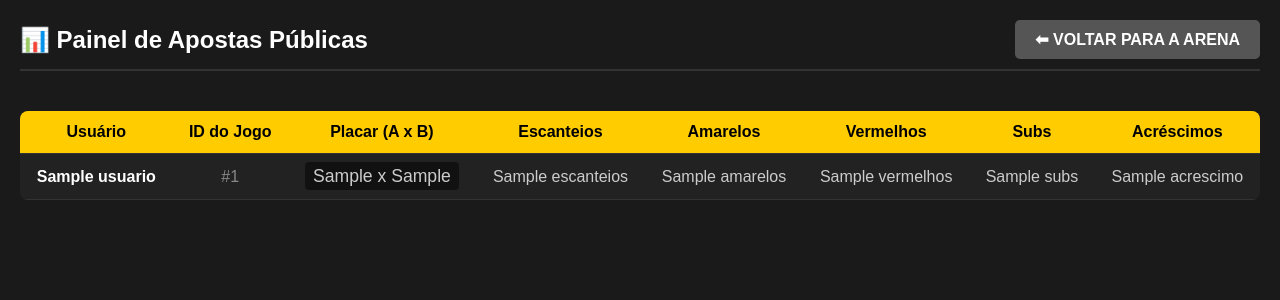
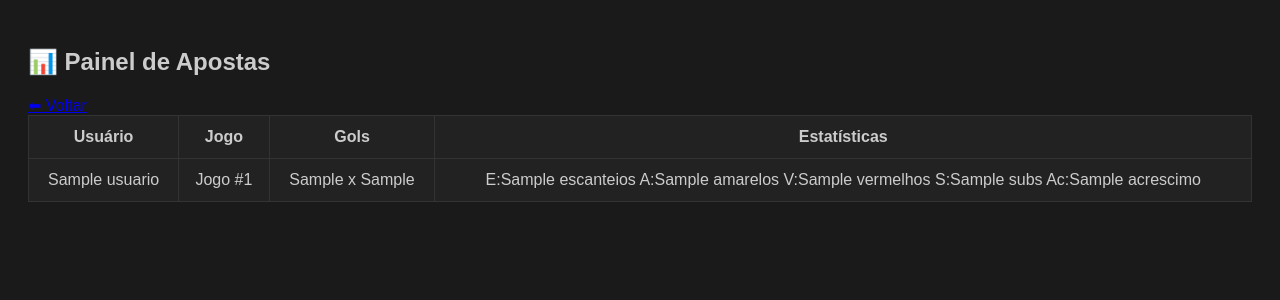
Before and after one commit to maquinas-sudo/bolaomaquinas, a Python web app: template templates/apostas.html in a window 1280 px wide. Shown: the top 300 px of the page. Run offline with Jinja, Linux system fonts and the light colour scheme; the template is opened without the code that fills it: most values are stand-ins (such as "Sample title", 1, 10 or a date in 2020).

Commit message:
Update apostas.html

```diff
--- a/templates/apostas.html
+++ b/templates/apostas.html
@@ -2,66 +2,30 @@
 <html lang="pt-BR">
 <head>
     <meta charset="UTF-8">
-    <title>Apostas Públicas | Bolão Máquinas</title>
+    <title>Apostas Públicas</title>
     <style>
-        body { background-color: #1a1a1a; color: #ccc; font-family: sans-serif; margin: 0; padding: 20px; }
-        .header { display: flex; justify-content: space-between; align-items: center; border-bottom: 2px solid #333; padding-bottom: 10px; margin-bottom: 20px; }
-        .header h2 { color: #fff; margin: 0; }
-        .btn-voltar { background: #555; color: white; padding: 10px 20px; text-decoration: none; border-radius: 5px; font-weight: bold; }
-
-        .table-container { overflow-x: auto; }
-        table { width: 100%; border-collapse: collapse; margin-top: 20px; background: #222; border-radius: 8px; overflow: hidden; min-width: 700px; }
-        th, td { padding: 12px 15px; text-align: center; border-bottom: 1px solid #333; }
-        th { background-color: #ffcc00; color: #000; font-weight: bold; }
-        tr:hover { background-color: #2a2a2a; }
-        .user-highlight { font-weight: bold; color: #fff; }
-        .placar { font-size: 1.1em; background: #111; padding: 4px 8px; border-radius: 4px; }
+        body { background-color: #1a1a1a; color: #ccc; font-family: sans-serif; padding: 20px; }
+        .btn-filtro { background: #333; color: white; border: none; padding: 10px; margin: 5px; border-radius: 5px; cursor: pointer; }
+        table { width: 100%; border-collapse: collapse; background: #222; }
+        th, td { padding: 12px; border: 1px solid #333; text-align: center; }
     </style>
 </head>
 <body>
-
-<div class="header">
-    <h2>📊 Painel de Apostas Públicas</h2>
-    <a href="{{ url_for('index') }}" class="btn-voltar">⬅ VOLTAR PARA A ARENA</a>
-</div>
-
-{% if palpites|length == 0 %}
-    <div style="text-align: center; padding: 50px; background: #222; border-radius: 10px; border: 1px solid #333;">
-        <h3 style="color: #ffcc00;">Nenhuma aposta registrada ainda.</h3>
-        <p>A pista está vazia. Volte lá e seja o primeiro a dar o palpite!</p>
-    </div>
-{% else %}
-    <div class="table-container">
-        <table>
-            <thead>
-                <tr>
-                    <th>Usuário</th>
-                    <th>ID do Jogo</th>
-                    <th>Placar (A x B)</th>
-                    <th>Escanteios</th>
-                    <th>Amarelos</th>
-                    <th>Vermelhos</th>
-                    <th>Subs</th>
-                    <th>Acréscimos</th>
-                </tr>
-            </thead>
+<h2>📊 Painel de Apostas</h2>
+<a href="/">⬅ Voltar</a>
+<div id="filtros"></div>
+<table id="tabela-apostas">
+    <thead><tr><th>Usuário</th><th>Jogo</th><th>Gols</th><th>Estatísticas</th></tr></thead>
     <tbody>
         {% for p in palpites %}
-                <tr>
-                    <td class="user-highlight">{{ p.usuario }}</td>
-                    <td style="color: #888;">#{{ p.jogo_id }}</td>
-                    <td><span class="placar">{{ p.gols_a|default('-', true) }} x {{ p.gols_b|default('-', true) }}</span></td>
-                    <td>{{ p.escanteios|default('-', true) }}</td>
-                    <td>{{ p.amarelos|default('-', true) }}</td>
-                    <td>{{ p.vermelhos|default('-', true) }}</td>
-                    <td>{{ p.subs|default('-', true) }}</td>
-                    <td>{{ p.acrescimo|default('-', true) }}</td>
+        <tr class="linha-aposta" data-id="{{ p.jogo_id }}">
+            <td>{{ p.usuario }}</td>
+            <td>Jogo #{{ p.jogo_id }}</td>
+            <td>{{ p.gols_a }} x {{ p.gols_b }}</td>
+            <td>E:{{ p.escanteios }} A:{{ p.amarelos }} V:{{ p.vermelhos }} S:{{ p.subs }} Ac:{{ p.acrescimo }}</td>
         </tr>
         {% endfor %}
     </tbody>
 </table>
-    </div>
-{% endif %}
-
 </body>
 </html>
```
Lines whose indentation alone changed are shown as unchanged.
